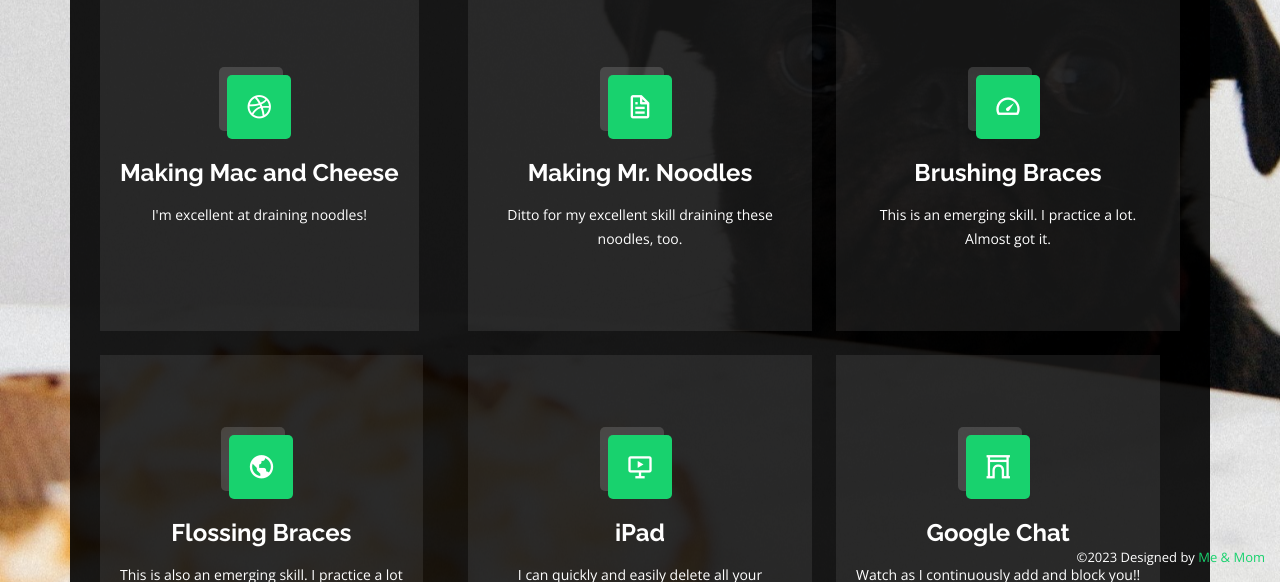
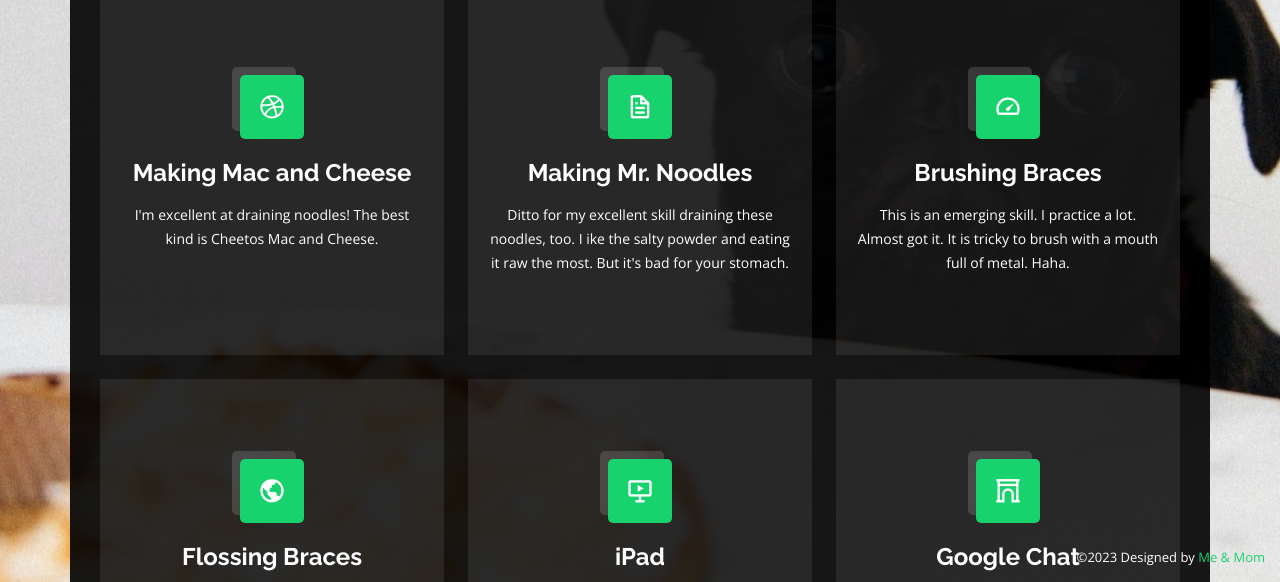
Before and after one commit to JulieVScher/kiwi, a plain HTML site: page index.html in a window 1280 px wide. Both pictures are taken after a click on the link "Stuff I'm Good At". Shown: the part 218-800 px from the top of the page. Drawn offline with nearby package versions, Linux system fonts and the light colour scheme.

Commit message:
stuff good at

```diff
--- a/index.html
+++ b/index.html
@@ -456,7 +456,7 @@
           <div class="icon-box">
             <div class="icon"><i class="bx bxl-dribbble"></i></div>
             <h4><a href="">Making Mac and Cheese</a></h4>
-            <p>I'm excellent at draining noodles!</p>
+            <p>I'm excellent at draining noodles! The best kind is Cheetos Mac and Cheese.</p>
           </div>
         </div>
 
@@ -464,7 +464,7 @@
           <div class="icon-box">
             <div class="icon"><i class="bx bx-file"></i></div>
             <h4><a href="">Making Mr. Noodles</a></h4>
-            <p>Ditto for my excellent skill draining these noodles, too.</p>
+            <p>Ditto for my excellent skill draining these noodles, too. I ike the salty powder and eating it raw the most. But it's bad for your stomach.</p>
           </div>
         </div>
 
@@ -472,7 +472,7 @@
           <div class="icon-box">
             <div class="icon"><i class="bx bx-tachometer"></i></div>
             <h4><a href="">Brushing Braces</a></h4>
-            <p>This is an emerging skill. I practice a lot. Almost got it.</p>
+            <p>This is an emerging skill. I practice a lot. Almost got it. It is tricky to brush with a mouth full of metal. Haha.</p>
           </div>
         </div>
 
@@ -480,7 +480,7 @@
           <div class="icon-box">
             <div class="icon"><i class="bx bx-world"></i></div>
             <h4><a href="">Flossing Braces</a></h4>
-            <p>This is also an emerging skill. I practice a lot </p>
+            <p>This is also an emerging skill. I practice a lot. This is also very challenging to do with braces. I'm working on it twice a day. </p>
           </div>
         </div>
 
@@ -488,7 +488,7 @@
           <div class="icon-box">
             <div class="icon"><i class="bx bx-slideshow"></i></div>
             <h4><a href="">iPad</a></h4>
-            <p>I can quickly and easily delete all your contacts!</p>
+            <p>I can quickly and easily delete all your contacts! No I don't do that anymore. But I am really good with computers and emjoy technology.</p>
           </div>
         </div>
 
@@ -496,7 +496,7 @@
           <div class="icon-box">
             <div class="icon"><i class="bx bx-arch"></i></div>
             <h4><a href="">Google Chat</a></h4>
-            <p>Watch as I continuously add and block you!!</p>
+            <p>Watch as I continuously add and block you!! This is my favorite. But I'm not supposed to do it. So I will stop and just chat with pals that my parents approve of.</p>
           </div>
         </div>
 
```
